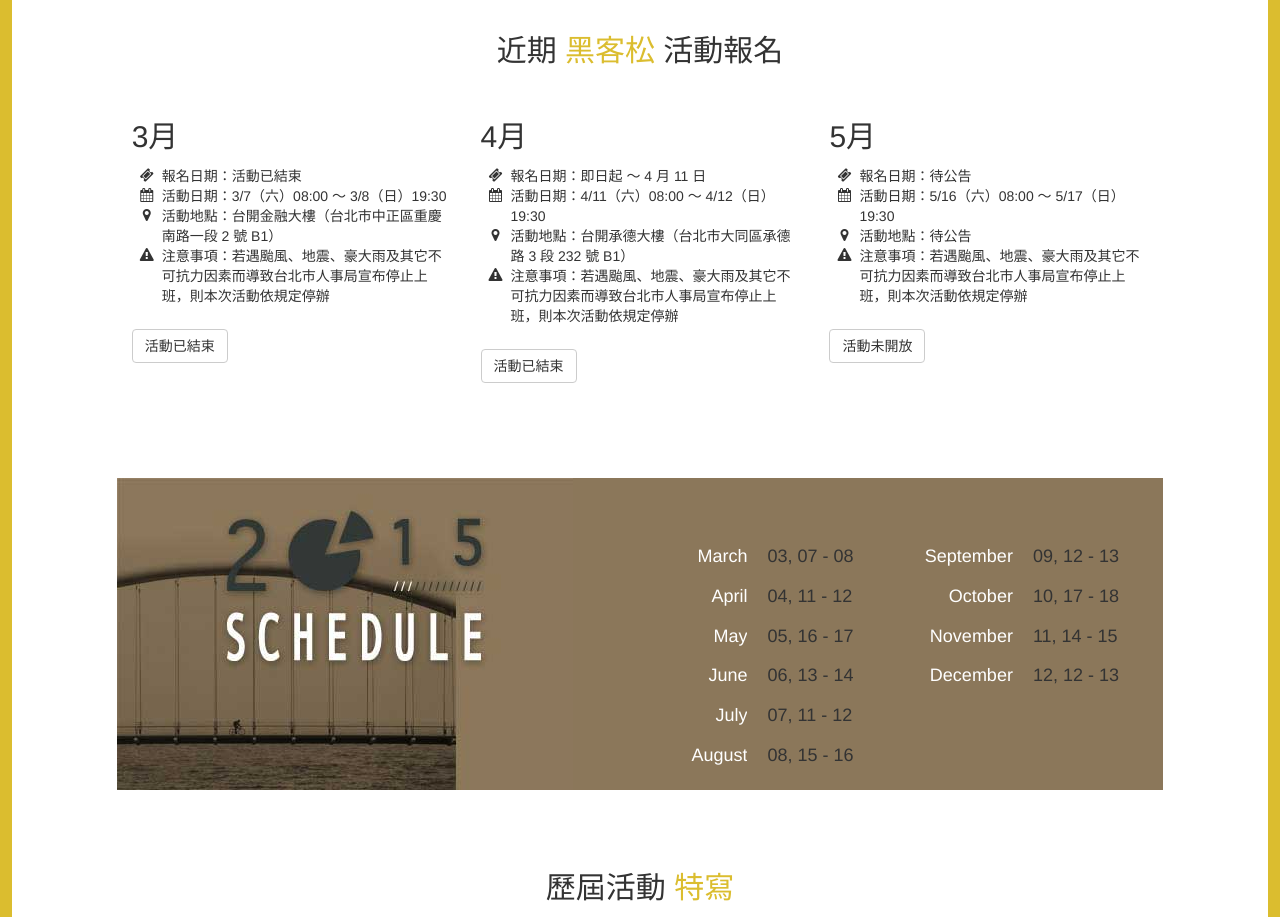
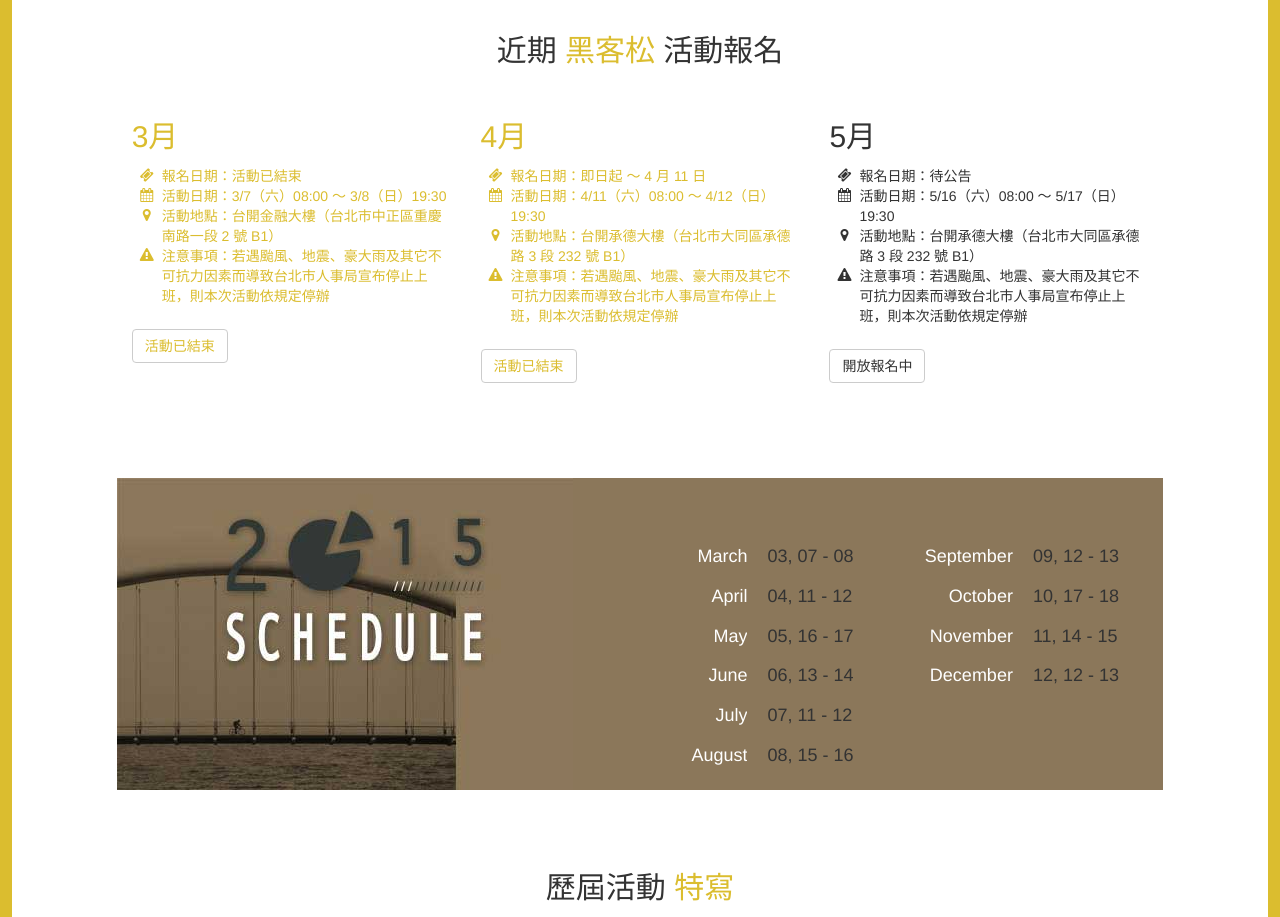
Before and after one commit to chiehwen/hackathon.tw-website, a website: page index.html in a window 1280 px wide. Shown: the part 1880-2797 px from the top of the page. Drawn offline with nearby package versions, Linux system fonts and the light colour scheme.

Commit message:
open event

```diff
--- a/index.html
+++ b/index.html
@@ -154,7 +154,7 @@
                             <!-- Btn -->
                             <div class="col-md-6 col-md-offset-0 col-sm-8 col-sm-offset-1 col-xs-10">
                                 <div class="welcome-btn">
-                                    <a class="btn btn-transparent site-wrapper-welcome__btn" href="http://www.accupass.com/go/hackathon06">活動報名</a>
+                                    <a class="btn btn-transparent site-wrapper-welcome__btn" href="http://www.accupass.com/go/hackathon07" target="_blank">活動報名</a>
                                     <a class="btn btn-transparent site-wrapper-welcome__btn" href="https://hackathon.tw/agenda/agenda.html">活動議程</a>
                                 </div>
                             </div><!-- /Btn -->\
@@ -220,8 +220,8 @@
                 </div>
                 <div class="row">
                     <div class="col-md-4">
-                        <h2>3月</h2>
-                        <ul class="fa-ul">
+                        <h2 class="color-golden">3月</h2>
+                        <ul class="fa-ul color-golden">
                             <li>
                             <i class="fa-li fa fa-ticket"></i>
                             報名日期：活動已結束
@@ -239,11 +239,11 @@
                             注意事項：若遇颱風、地震、豪大雨及其它不可抗力因素而導致台北市人事局宣布停止上班，則本次活動依規定停辦
                             </li>
                         </ul>
-                        <a class="btn btn-default" href="http://www.accupass.com/go/hackathon05">活動已結束</a>
+                        <a class="btn btn-default color-golden" href="http://www.accupass.com/go/hackathon05" target="_blank">活動已結束</a>
                     </div>
                     <div class="col-md-4">
-                        <h2>4月</h2>
-                        <ul class="fa-ul">
+                        <h2 class="color-golden">4月</h2>
+                        <ul class="fa-ul color-golden">
                             <li>
                             <i class="fa-li fa fa-ticket"></i>
                             報名日期：即日起 ～ 4 月 11 日
@@ -261,7 +261,7 @@
                             注意事項：若遇颱風、地震、豪大雨及其它不可抗力因素而導致台北市人事局宣布停止上班，則本次活動依規定停辦
                             </li>
                         </ul>
-                        <a class="btn btn-default" href="http://www.accupass.com/go/hackathon06">活動已結束</a>
+                        <a class="btn btn-default color-golden" href="http://www.accupass.com/go/hackathon06" target="_blank">活動已結束</a>
                     </div>
                     <div class="col-md-4">
                         <h2>5月</h2>
@@ -276,14 +276,14 @@
                             </li>
                             <li>
                             <i class="fa-li fa fa-map-marker"></i>
-                            活動地點：待公告
+                            活動地點：台開承德大樓（台北市大同區承德路 3 段 232 號 B1）
                             </li>
                             <li>
                             <i class="fa-li fa fa-warning"></i>
                             注意事項：若遇颱風、地震、豪大雨及其它不可抗力因素而導致台北市人事局宣布停止上班，則本次活動依規定停辦
                             </li>
                         </ul>
-                        <a class="btn btn-default" href="">活動未開放</a>
+                        <a class="btn btn-default" href="http://www.accupass.com/go/hackathon07" target="_blank">開放報名中</a>
                     </div>
                 </div>
             </div>
```
